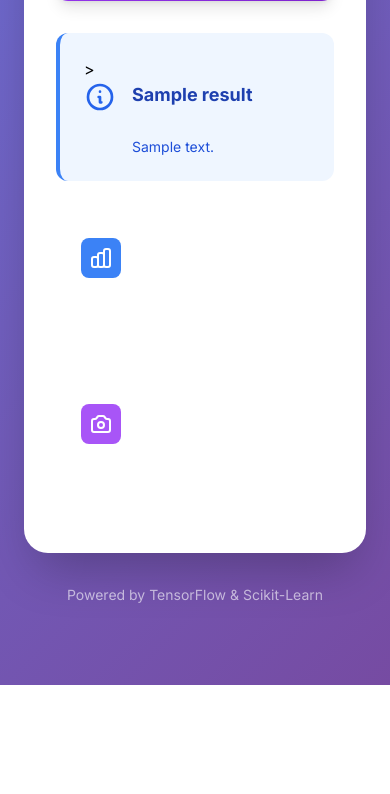
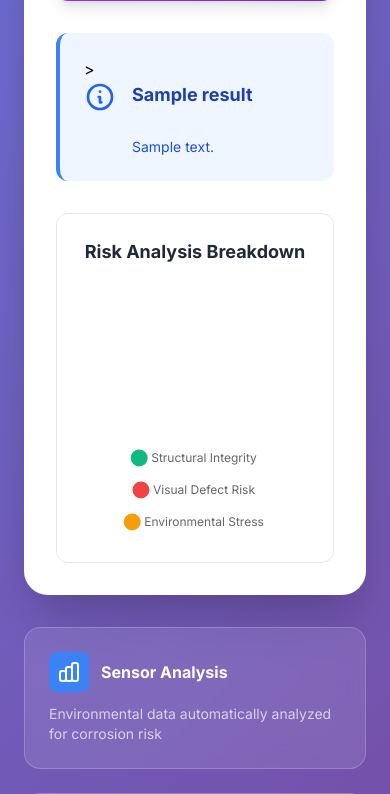
Before and after one commit to irinemilton/Safe-Home, a Flask app: template templates/index.html in a window 390 px wide. Shown: the part 920-1714 px from the top of the page. Before the commit the page ends 1605 px from the top, so only its background shows below. Run offline with Flask 3, Linux system fonts and the light colour scheme; the template is opened without the code that fills it: most values are stand-ins (such as "Sample title", 1, 10 or a date in 2020); some libraries are stand-ins or nearby versions.

Commit message:
Add Risk Analysis Pie Chart
- Implemented Visual and Environmental risk score calculation in app.py
- Updated risk logic to use exact model confidence weighted by severity
- Integrated Chart.js in index.html to render dynamic Doughnut chart
- Added responsive chart container and tooltips

```diff
--- a/app.py
+++ b/app.py
@@ -300,6 +300,42 @@ def get_vision_prediction(image):
 def combine_predictions(sensor_risk, vision_severity, vision_defect, vision_confidence, temp, moisture):
     """Combine sensor and vision predictions safely"""
 
+    # Calculate Risk Scores for Chart based on Model Predictions
+
+    # 1. Visual Defect Risk (Dynamic based on Model Confidence)
+    # Weight multipliers: Critical defects contribute 100% of their confidence to risk, minor ones less.
+    severity_weights = {
+        'critical': 1.0,  # Spalling/Major Cracks = Direct Risk
+        'warning': 0.6,   # Minor Cracks/Peeling = Moderate Risk
+        'notice': 0.2,    # Stains/Algae = Low Risk
+        'safe': 0.0,      # Normal = No Risk
+        'info': 0.0
+    }
+
+    # visual_risk = Confidence * Severity Weight
+    # Example: 90% confidence Spalling -> 90 * 1.0 = 90% Risk
+    # Example: 90% confidence Stain    -> 90 * 0.2 = 18% Risk
+    weight = severity_weights.get(vision_severity, 0.0)
+    visual_risk_score = round(vision_confidence * weight, 1)
+
+    # 2. Environmental Risk (Sensor based)
+    # Fixed contributions based on sensor risk levels
+    env_risk_score = 0
+    if sensor_risk == 'high': env_risk_score = 25
+    elif sensor_risk == 'medium': env_risk_score = 10
+    elif sensor_risk == 'low': env_risk_score = 0
+
+    # 3. Calculate Structural Integrity (Remaining percentage)
+    # Integrity is what's left after subtracting risks
+    total_risk = visual_risk_score + env_risk_score
+    structural_integrity = max(0, round(100 - total_risk, 1))
+
+    risk_analysis = {
+        'visual': visual_risk_score,
+        'environmental': env_risk_score,
+        'integrity': structural_integrity
+    }
+
     # --- CRITICAL FIX FOR CRASH ---
     # Handle case where vision model returned None (failed or not loaded)
     if vision_defect is None:
@@ -307,13 +343,15 @@ def combine_predictions(sensor_risk, vision_severity, vision_defect, vision_conf
             return {
                 'severity': 'info',
                 'title': 'Analysis Failed',
-                'message': f'Both models unavailable. Error: {vision_severity}'
+                'message': f'Both models unavailable. Error: {vision_severity}',
+                'risk_analysis': {'visual': 0, 'environmental': 0, 'integrity': 100}
             }
         # Sensor worked, Vision failed
         return {
             'severity': 'warning',
             'title': 'Partial Analysis (Sensor Only)',
-            'message': f'Vision unavailable: {vision_severity}\n\nEnvironment: {sensor_risk.upper()} risk (Temp: {temp}°C, Moisture: {moisture}%).'
+            'message': f'Vision unavailable: {vision_severity}\n\nEnvironment: {sensor_risk.upper()} risk (Temp: {temp}°C, Moisture: {moisture}%).',
+            'risk_analysis': {'visual': 0, 'environmental': env_risk_score, 'integrity': 100 - env_risk_score}
         }
     # -----------------------------
 
@@ -329,7 +367,8 @@ def combine_predictions(sensor_risk, vision_severity, vision_defect, vision_conf
         return {
             'severity': vision_severity,
             'title': f"{titles.get(vision_severity, 'INFO')} ({vision_confidence:.1f}%)",
-            'message': f"Defect detected: {vision_defect}. Sensor data unavailable."
+            'message': f"Defect detected: {vision_defect}. Sensor data unavailable.",
+            'risk_analysis': {'visual': visual_risk_score, 'environmental': 0, 'integrity': 100 - visual_risk_score}
         }
 
     # Both models worked
@@ -337,20 +376,23 @@ def combine_predictions(sensor_risk, vision_severity, vision_defect, vision_conf
         return {
             'severity': 'critical',
             'title': 'CRITICAL ALERT: Multiple Issues',
-            'message': f'Surface: {vision_defect.upper()} ({vision_confidence:.1f}%)\nEnvironment: {sensor_risk.upper()} risk (Temp: {temp}, Moist: {moisture})'
+            'message': f'Surface: {vision_defect.upper()} ({vision_confidence:.1f}%)\nEnvironment: {sensor_risk.upper()} risk (Temp: {temp}, Moist: {moisture})',
+            'risk_analysis': risk_analysis
         }
 
     if sensor_risk == "medium" or vision_severity == "warning":
         return {
             'severity': 'warning',
             'title': 'WARNING: Structural Concerns',
-            'message': f'Surface: {vision_defect} ({vision_confidence:.1f}%)\nEnvironment: {sensor_risk} risk.'
+            'message': f'Surface: {vision_defect} ({vision_confidence:.1f}%)\nEnvironment: {sensor_risk} risk.',
+            'risk_analysis': risk_analysis
         }
 
     return {
         'severity': 'safe',
         'title': 'SAFE: Structure Healthy',
-        'message': f'Surface: {vision_defect} ({vision_confidence:.1f}%)\nEnvironment: Stable.'
+        'message': f'Surface: {vision_defect} ({vision_confidence:.1f}%)\nEnvironment: Stable.',
+        'risk_analysis': risk_analysis
     }
 
 # --- ROUTES ---
--- a/templates/index.html
+++ b/templates/index.html
@@ -7,6 +7,7 @@
     <title>SafeHome - Dashboard</title>
     <script src="https://cdn.tailwindcss.com"></script>
     <link href="https://fonts.googleapis.com/css2?family=Inter:wght@400;600;700;900&display=swap" rel="stylesheet">
+    <script src="https://cdn.jsdelivr.net/npm/chart.js"></script>
     <style>
         body {
             font-family: 'Inter', sans-serif;
@@ -190,6 +191,18 @@
                             </div>
                         </div>
                     </div>
+                </div>
+
+                <!-- Risk Analysis Chart -->
+                {% if result.risk_analysis %}
+                <div class="mt-8 bg-white/50 backdrop-blur-sm rounded-xl p-6 border border-gray-200">
+                    <h3 class="text-gray-800 font-bold text-lg mb-4 text-center">Risk Analysis Breakdown</h3>
+                    <div class="relative h-64 w-full">
+                        <canvas id="riskChart"></canvas>
+                    </div>
+                </div>
+                {% endif %}
+
                 {% endif %}
 
             </div>
@@ -279,6 +292,68 @@
                 imagePreview.classList.add('hidden');
             }
         });
+
+        // Risk Analysis Chart Initialization
+        {% if result and result.risk_analysis %}
+        document.addEventListener('DOMContentLoaded', function () {
+            const ctx = document.getElementById('riskChart').getContext('2d');
+            new Chart(ctx, {
+                type: 'doughnut',
+                data: {
+                    labels: ['Structural Integrity', 'Visual Defect Risk', 'Environmental Stress'],
+                    datasets: [{
+                        data: [
+                            {{ result.risk_analysis.integrity }},
+                    {{ result.risk_analysis.visual }},
+                                {{ result.risk_analysis.environmental }}
+                            ],
+            backgroundColor: [
+            '#10B981', // Green (Integrity)
+            '#EF4444', // Red (Visual Risk)
+            '#F59E0B'  // Orange (Env Risk)
+        ],
+            borderWidth: 0,
+            hoverOffset: 4
+                        }]
+                    },
+            options: {
+            responsive: true,
+            maintainAspectRatio: false,
+            plugins: {
+                legend: {
+                    position: 'bottom',
+                    labels: {
+                        font: {
+                            family: "'Inter', sans-serif",
+                            size: 12
+                        },
+                        usePointStyle: true,
+                        padding: 20
+                    }
+                },
+                tooltip: {
+                    callbacks: {
+                        label: function (context) {
+                            let label = context.label || '';
+                            if (label) {
+                                label += ': ';
+                            }
+                            if (context.parsed !== null) {
+                                label += context.parsed + '%';
+                            }
+                            return label;
+                        }
+                    }
+                }
+            },
+            animation: {
+                animateScale: true,
+                animateRotate: true
+            }
+        }
+                });
+            });
+        {% endif %}
     </script>
 
     <!-- Bounding Box Drawing Script -->
```
Lines whose indentation alone changed are shown as unchanged.
